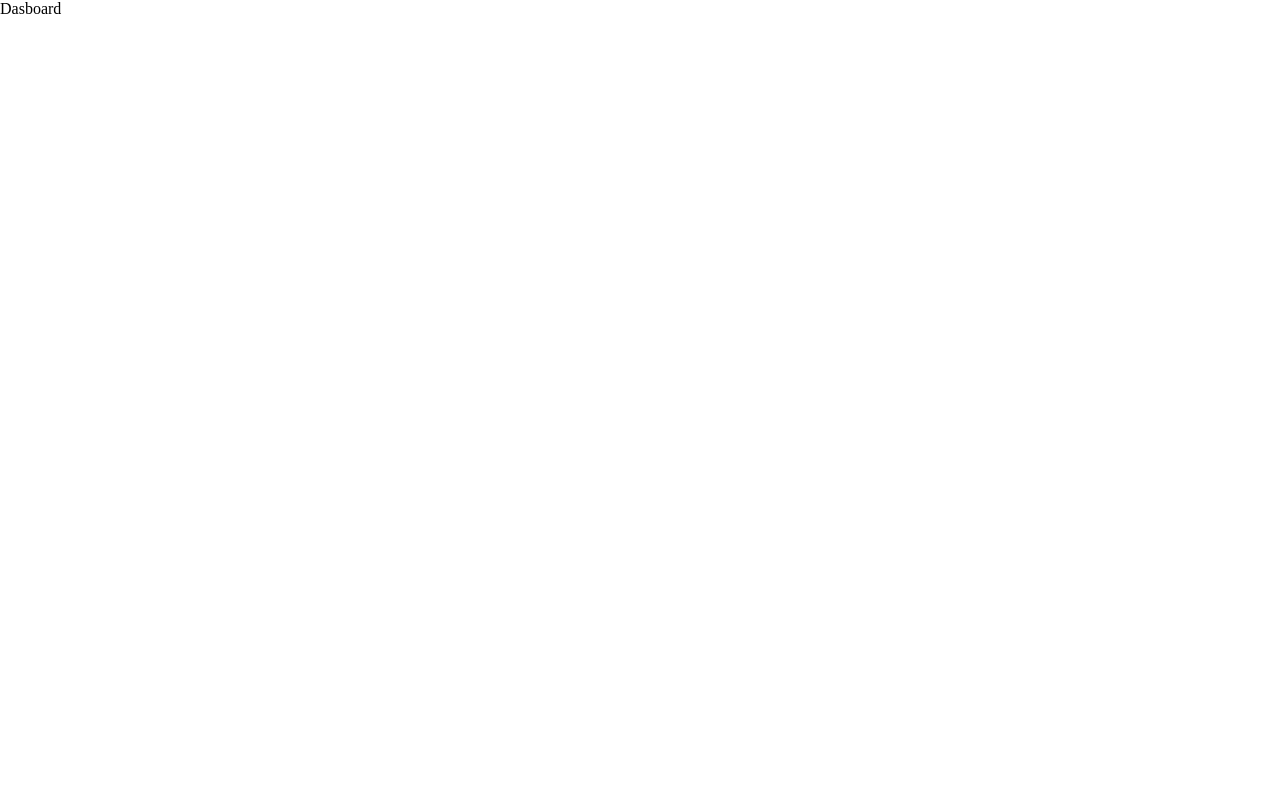
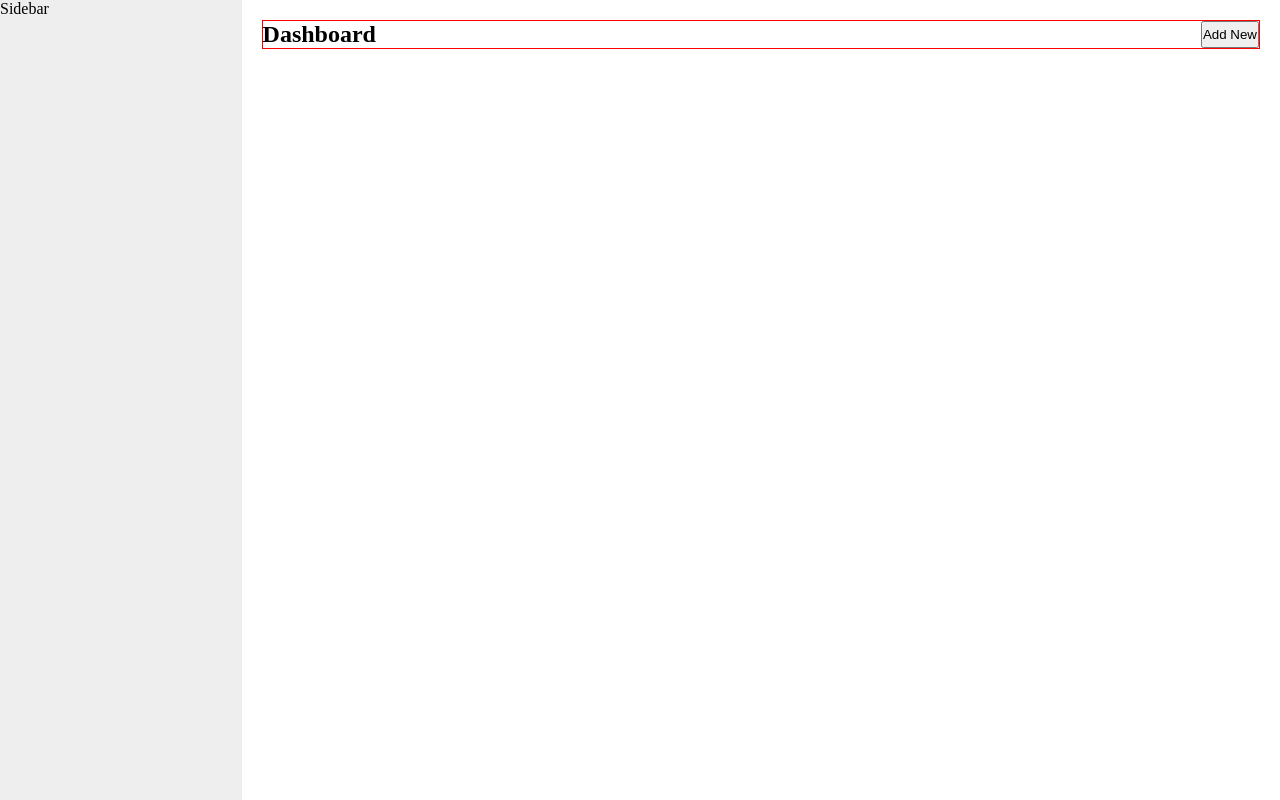
Before and after one commit to mindiv/mindiv-admin, a React (Vite) app: page / in a window 1280 px wide. Built offline with nearby package versions, Linux system fonts and the light colour scheme.

Commit message:
update: setup and layout

```diff
--- /dev/null
+++ b/src/components/Header.tsx
@@ -0,0 +1,41 @@
+import styled from 'styled-components';
+
+const Header = () => {
+  return (
+    <HeaderWrap>
+      <HeaderInner>
+        <h2>Dashboard</h2>
+        <button>Add New</button>
+      </HeaderInner>
+    </HeaderWrap>
+  );
+};
+
+const AddActions = () => {
+  const actions = [
+    { name: 'Category' },
+    { name: 'Collection' },
+    { name: 'Question' },
+  ];
+  const handleAction = (action: string) => {
+    console.log(action);
+  };
+  return (
+    <div>
+      {actions.map((action, index) => (
+        <button key={index} onClick={() => handleAction(action.name)}>
+          Create {action.name}
+        </button>
+      ))}
+    </div>
+  );
+};
+
+const HeaderWrap = styled.div``;
+
+const HeaderInner = styled.div`
+  display: flex;
+  justify-content: space-between;
+`;
+
+export default Header;
--- /dev/null
+++ b/src/components/Layout.tsx
@@ -0,0 +1,28 @@
+import React from 'react';
+import styled from 'styled-components';
+import Sidebar from './Sidebar';
+
+interface LayoutProps {
+  children: React.ReactNode;
+}
+
+const Layout = ({ children }: LayoutProps) => {
+  return (
+    <LayoutWrap>
+      <Sidebar />
+      <Main>{children}</Main>
+    </LayoutWrap>
+  );
+};
+
+const LayoutWrap = styled.div`
+  display: flex;
+  width: 100%;
+  height: 100vh;
+`;
+const Main = styled.div`
+  width: 100%;
+  padding: 20px;
+`;
+
+export default Layout;
--- /dev/null
+++ b/src/components/Sidebar.tsx
@@ -0,0 +1,16 @@
+import styled from 'styled-components';
+
+const Sidebar = () => {
+  return (
+    <SidebarWrap>
+      <div>Sidebar</div>
+    </SidebarWrap>
+  );
+};
+
+const SidebarWrap = styled.div`
+  width: 300px;
+  background-color: #eee;
+`;
+
+export default Sidebar;
--- a/src/pages/Dasboard.tsx
+++ b/src/pages/Dasboard.tsx
@@ -1,7 +1,21 @@
-import React from 'react';
+import { Outlet } from 'react-router-dom';
+import styled from 'styled-components';
+import Header from '../components/Header';
+import Layout from '../components/Layout';
 
 const Dasboard = () => {
-  return <div>Dasboard</div>;
+  return (
+    <Layout>
+      <Wrap>
+        <Header />
+        <Outlet />
+      </Wrap>
+    </Layout>
+  );
 };
 
+const Wrap = styled.div`
+  border: 1px solid red;
+`;
+
 export default Dasboard;
```
Also changed, not shown: src/App.tsx (+6 -4 lines), src/pages/Index.tsx (added, +7 -0 lines).
